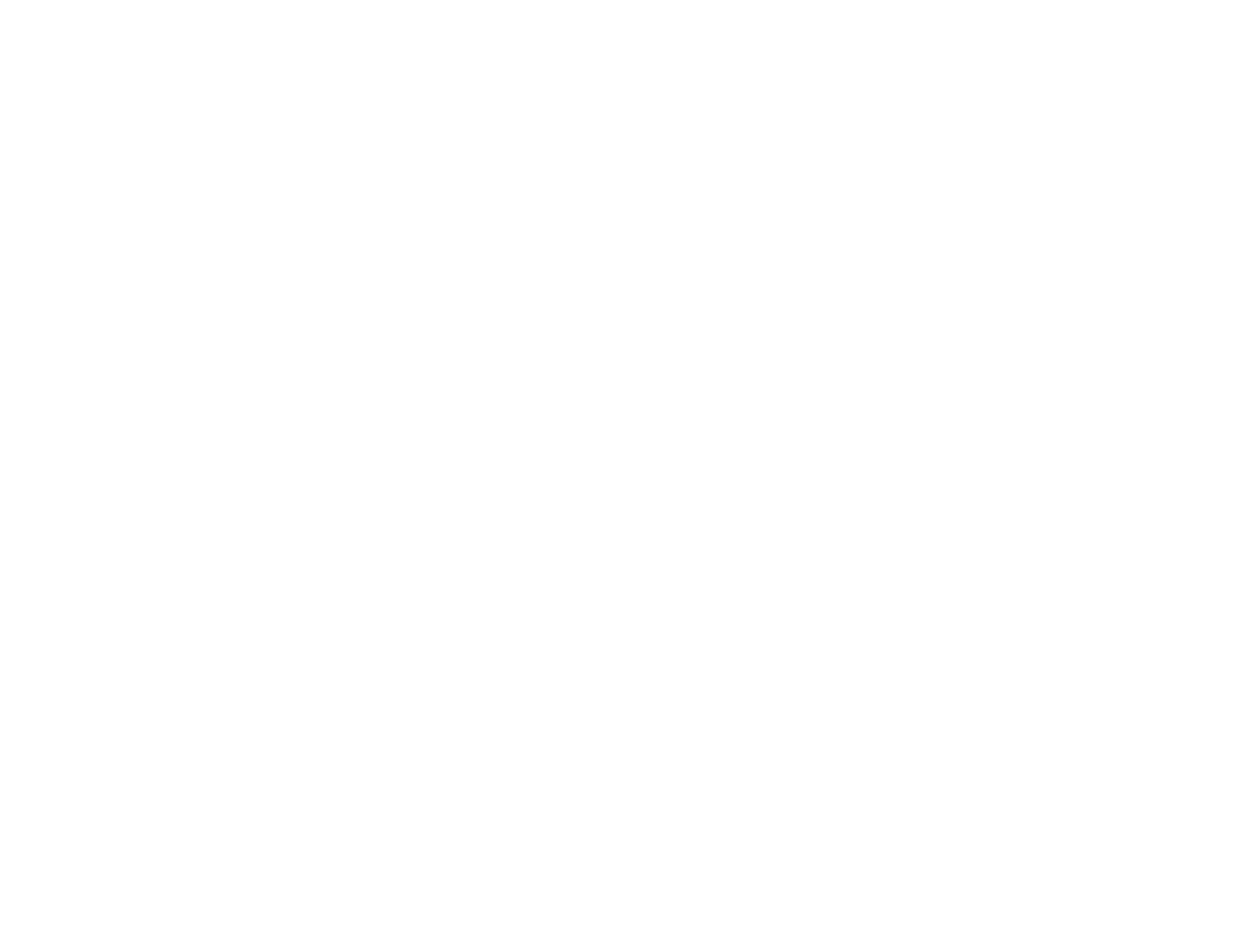
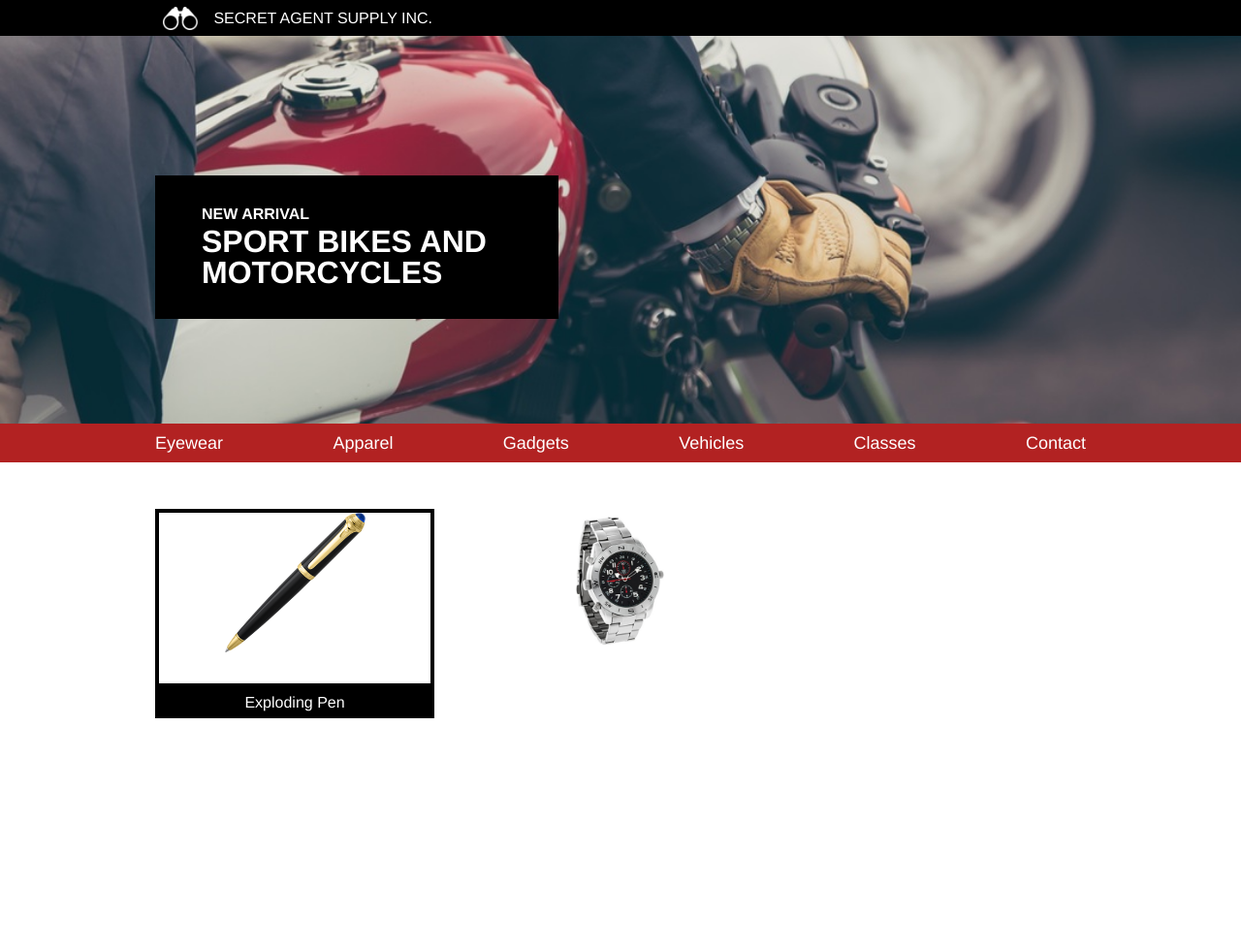
Before and after one commit to QuantumStar/secretAgentSupply, a plain HTML site: page index.html in a window 1280 px wide. Shown: the whole page at 97% size. Before the commit the page ends 800 px from the top, so only its background shows below. Drawn offline with Linux system fonts and the light colour scheme; files that its build step writes are made by us from their sources.

Commit message:
Made major progress on the project...

```diff
--- a/index.html
+++ b/index.html
@@ -1,13 +1,64 @@
 <!DOCTYPE html>
 <html lang="en">
 <head>
-  <title></title>
+  <title>Secret Agent Supply Inc.</title>
+  <link href=".resources/css/reset.css" type="text/css" rel="stylesheet">
   <link href="./resources/css/style.css" type="text/css" rel="stylesheet">
   <meta charset="utf-8">
-
 </head>
 
 <body>
+<!-- This is the logo header section !-->
+  <div class="logo container">
+    <img src="./resources/images/logo.png">
+    <span>SECRET AGENT SUPPLY INC.</span>
+  </div>
+<!-- End of logo section !-->
+
+<!-- Banner section !-->
+  <div class="banner">
+    <div class="container">
+      <div class="bannerBox">
+        <div class="textBox">
+          <h1>NEW ARRIVAL</h1>
+          <h2>SPORT BIKES AND MOTORCYCLES</h2>
+        </div>
+      </div>
+    </div>
+  </div>
+<!-- End of Banner section !-->
+
+<!-- Navigation section !-->
+  <div class="navBar">
+    <div class="container">
+      <ul>
+        <li>Eyewear</li>
+        <li>Apparel</li>
+        <li>Gadgets</li>
+        <li>Vehicles</li>
+        <li>Classes</li>
+        <li>Contact</li>
+      </ul>
+    </div>
+  </div>
+<!-- End of Navigation section !-->
+
+<!-- Bottom section including items !-->
+  <div class="bottomSection">
+    <div class="items container">
+      <div class="item pen">
+        <div class="imageContainer">
+        <img src= ./resources/images/pen.png>
+        </div>
+        <h1>Exploding Pen</h1>
+      </div>
+      <div class="item watch">
+        <img src= ./resources/images/watch.png>
+        <h1>Cellular Watch</h1>
+      </div>
+      <div class="item glasses">Thermal Glasses</div>
+    </div>
+  </div>
 
 
 </body>
--- a/resources/css/style.css
+++ b/resources/css/style.css
@@ -0,0 +1,160 @@
+* {
+  border: solid 1px white;
+}
+
+body {
+  display: flex;
+  flex-wrap: wrap;
+  font-size: 18px;
+  font-family: Helvetica;
+  background: black;
+  color: white;
+  margin: 0px;
+  justify-content: center;
+}
+
+.container {
+  width: 960px;
+
+}
+
+.logo {
+  align-items: center;
+  display: flex;
+  height: 2.32rem;
+
+}
+
+.logo img {
+  padding-right: 1rem;
+  padding-left: 0.5rem;
+  height: 1.5rem;
+}
+
+.logo span {
+  padding-top: 0.66rem;
+  padding-bottom: 0.66rem;
+  font-size: 1rem;
+}
+
+.banner {
+  display: flex;
+  background-image: url("../images/moto.jpeg");
+  background-repeat: no-repeat;
+  background-position: center;
+  background-size: cover;
+  height: 25rem;
+  width: 100%;
+  justify-content: center;
+
+}
+
+.bannerBox {
+  margin-top: 9rem;
+
+}
+
+.textBox h1 {
+  font-size: 1rem;
+  margin: 0px;
+  font-weight: bold;
+}
+
+.textBox h2 {
+  padding-top: 0.25rem;
+  font-size: 2rem;
+  margin: 0px;
+  font-weight: bold;
+}
+
+.textBox {
+  background-color: black;
+  padding: 2rem 3rem;
+  width: 20rem;
+  margin: 0px;
+
+}
+
+.navBar {
+  display: flex;
+  height: 2.5rem;
+  width: 100%;
+  background-color: firebrick;
+  justify-content: center;
+  align-items: center;
+}
+
+.navBar ul {
+  display: flex;
+  margin: 0px;
+  padding: 0px;
+  justify-content: space-between;
+
+}
+
+li {
+  list-style-type: none;
+  display: inline;
+}
+
+.items {
+  margin-top: 3rem;
+  justify-content: space-between;
+  display: inline-flex;
+  height: auto;
+}
+
+.item {
+  width: 30%;
+  text-align: center;
+  background-color: black;
+  background-color: white;
+
+  height: 11rem;
+
+}
+
+.bottomSection {
+  display: flex;
+  justify-content: center;
+  background-color: white;
+  width: 100%;
+  height: 500px;
+
+}
+
+.pen {
+
+}
+
+.pen img {
+  height: 9rem;
+  align-items: center;
+
+}
+
+.pen h1 {
+  font-size: 1rem;
+  padding-top: 0.5rem;
+  padding-bottom: 0.5rem;
+  background-color: black;
+}
+
+.watch {
+  height: 11rem;
+
+}
+
+.glasses {
+  height: 11rem;
+}
+
+.watch img {
+  height: 9rem;
+  align-items: center;
+}
+
+.imageContainer {
+  border: 4px solid black;
+  height: 11rem;
+}
```
Also changed, not shown: 1 other file.
